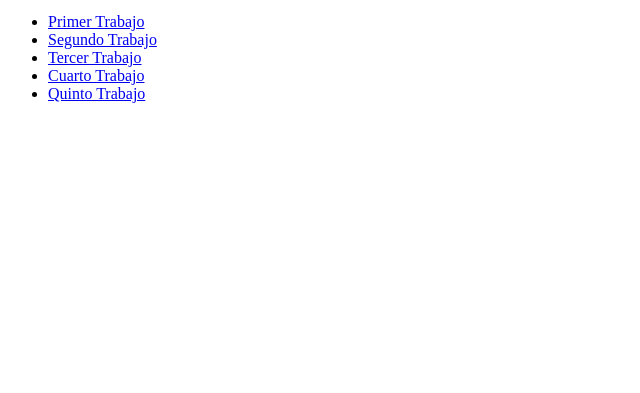
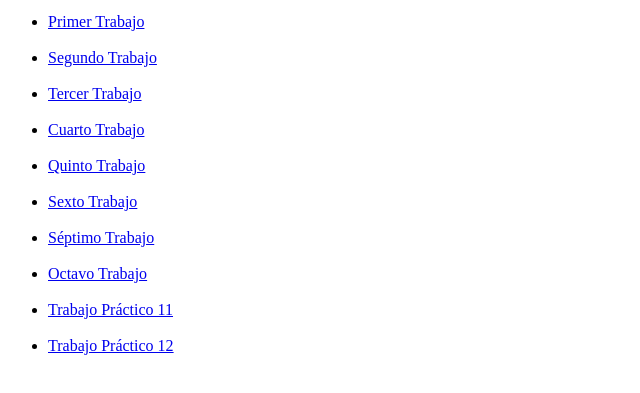
Before and after one commit to thomasgusmano/plataformas-moviles-entregas, a plain HTML site: page index.html in a window 1280 px wide. Shown: the part 87-480 px from the top of the page, without its empty margins (0-640 px from the left). Drawn offline with Linux system fonts and the light colour scheme.

Commit message:
Update index.html

```diff
--- a/index.html
+++ b/index.html
@@ -8,10 +8,15 @@
       <p> Listado de Trabajos Practicos para la materia Plataformas Moviles</p>
       <ul>
         <li><a href="tp-1/index.html">Primer Trabajo</a></li>
-        <li><a href="tp-2/index.html">Segundo Trabajo</a></li>
-        <li><a href="tp-3/index.html">Tercer Trabajo</a></li>
-        <li><a href="tp-4/index.html">Cuarto Trabajo</a></li>
-        <li><a href="tp-5/index.html">Quinto Trabajo</a></li>
+        <li><a href="tp-2/index.html">Segundo Trabajo</a></li>
+        <li><a href="tp-3/index.html">Tercer Trabajo</a></li>
+        <li><a href="tp-4/index.html">Cuarto Trabajo</a></li>
+        <li><a href="tp-5/index.html">Quinto Trabajo</a></li>
+        <li><a href="tp-6/index.html">Sexto Trabajo</a></li>
+        <li><a href="tp-7/index.html">Séptimo Trabajo</a></li>
+        <li><a href="tp-8/index.html">Octavo Trabajo</a></li>
+        <li><a href="tp-11/index.html">Trabajo Práctico 11</a></li>
+        <li><a href="tp-12/index.html">Trabajo Práctico 12</a></li>
       </ul>
     </body>
   </HTML>
```
